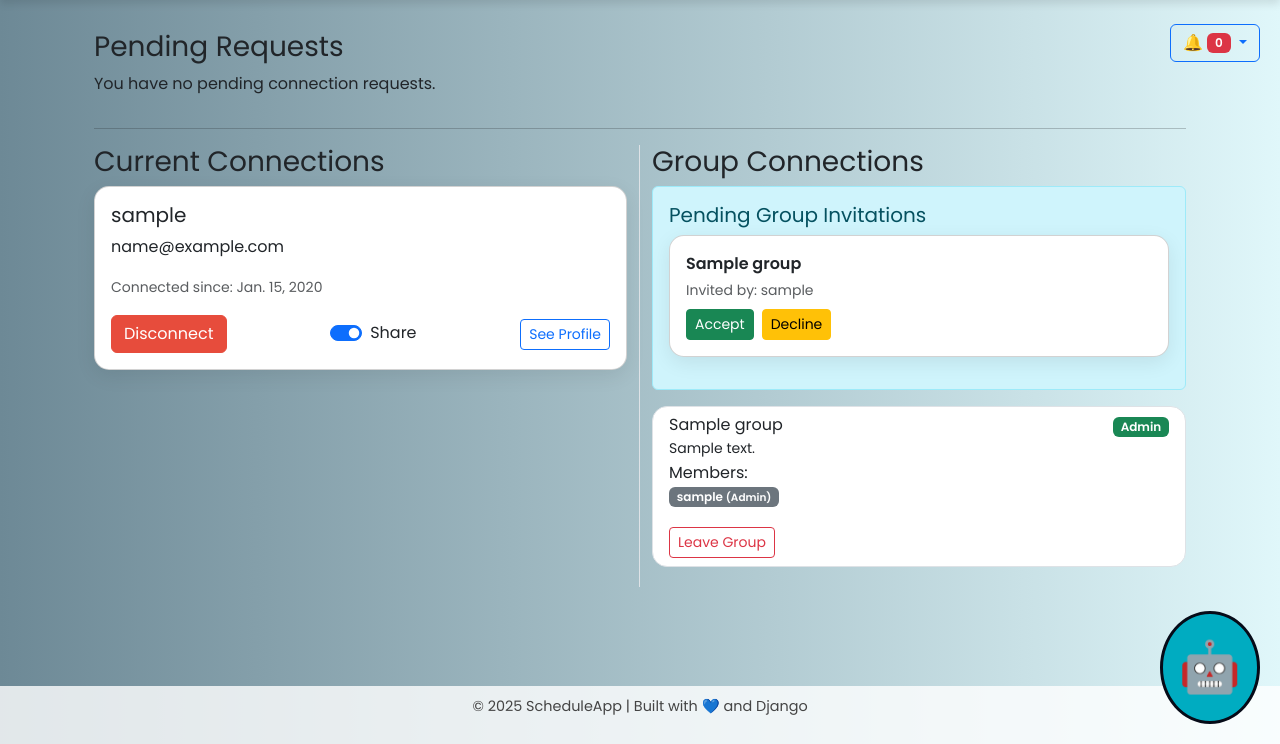
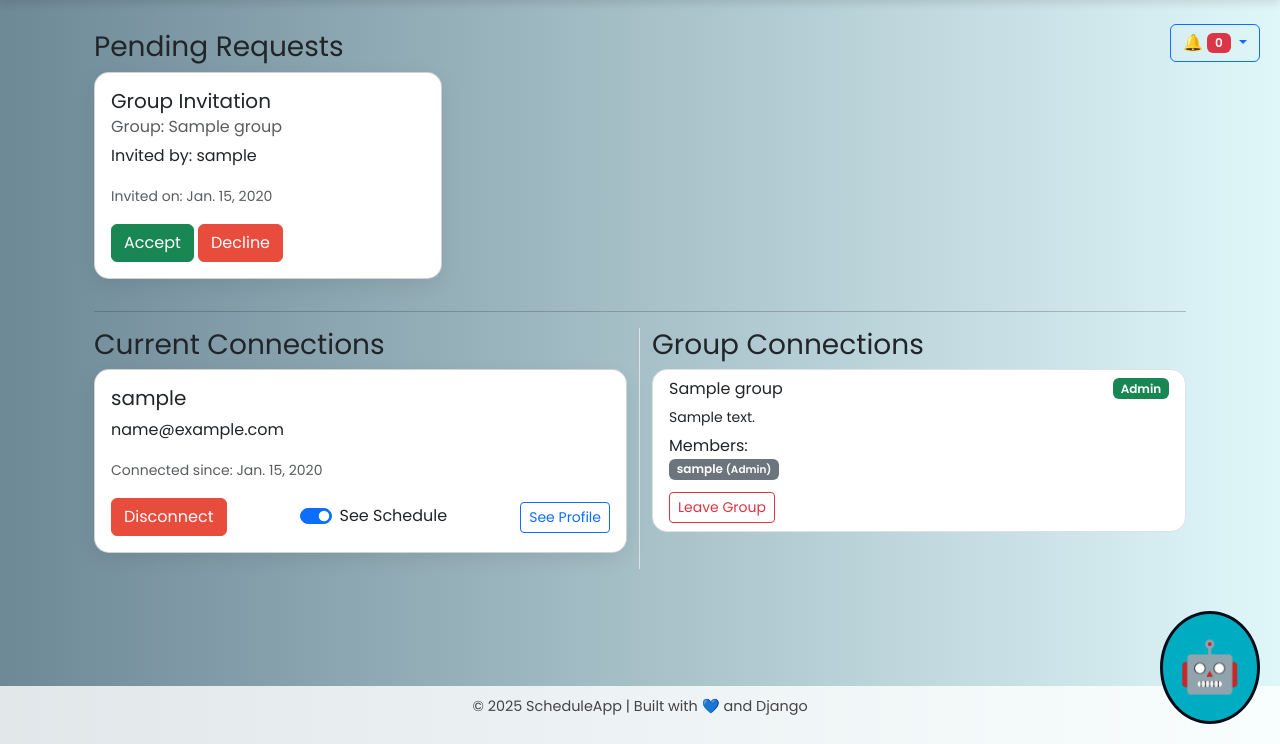
Before and after one commit to gablanck/project_files, a Django app: page /schedules/my-connections/ in a window 1280 px wide. Shown: the part 56-800 px from the top of the page. Run offline with Django 5.2, Linux system fonts and the light colour scheme; a user stored in the database is signed in; tables that the repository leaves empty hold one stand-in row (values such as "Sample post"); data that the repository does not hold is empty.

Commit message:
added changes to requests fixed errors

```diff
--- a/schedules/models.py
+++ b/schedules/models.py
@@ -19,6 +19,7 @@ class GroupMembership(models.Model):
     user = models.ForeignKey(User, on_delete=models.CASCADE, related_name='group_memberships')
     is_admin = models.BooleanField(default=False)
     joined_at = models.DateTimeField(auto_now_add=True)
+    show_in_calendar = models.BooleanField(default=True)  # Controls visibility of group events in user's calendar
 
     class Meta:
         unique_together = ('group', 'user')
--- a/schedules/urls.py
+++ b/schedules/urls.py
@@ -20,6 +20,7 @@ urlpatterns = [
     path('users/search/', views.user_search, name='user_search'),
     path('users/connect/<int:user_id>/', views.connect_user, name='connect_user'),
     path('users/disconnect/<int:user_id>/', views.disconnect_user, name='disconnect_user'),
+    path('users/cancel-request/<int:user_id>/', views.cancel_request_from_search, name='cancel_request_from_search'),
     path('my-connections/', views.my_connections, name='my_connections'),
 
     path('notifications/', views.get_notifications, name='get_notifications'),
@@ -38,8 +39,8 @@ urlpatterns = [
     path('groups/create/', views.group_create, name='group_create'),
     path('groups/<int:group_id>/invite/', views.group_invite, name='group_invite'),
     path('groups/<int:group_id>/leave/', views.leave_group, name='leave_group'),
-    path('group-invitation/<int:invitation_id>/accept/', views.group_accept_invite, name='group_accept_invite'),
-    path('group-invitation/<int:invitation_id>/decline/', views.group_decline_invite, name='group_decline_invite'),
+    path('group/invitation/<int:invitation_id>/accept/', views.group_accept_invite, name='group_accept_invite'),
+    path('group/invitation/<int:invitation_id>/reject/', views.group_decline_invite, name='group_decline_invite'),
     path('groups/<int:group_id>/', views.group_detail, name='group_detail'),
 
     path('profile/', views.profile_view, name='profile'),
--- a/schedules/views.py
+++ b/schedules/views.py
@@ -10,6 +10,7 @@ from .forms import RegisterForm
 from django.contrib.auth.models import User
 from django.http import JsonResponse
 from django.db.models import Q
+from django.db import transaction, IntegrityError
 from django.contrib import messages
 from datetime import datetime, time
 from django.views.decorators.csrf import csrf_exempt
@@ -50,7 +51,11 @@ from django.contrib.auth.decorators import login_required
 from .models import Event
 import re
 import traceback
-
+from django.views.decorators.http import require_POST
+from django.http import JsonResponse
+from django.contrib.auth.decorators import login_required
+from django.views.decorators.http import require_POST
+from django.http import JsonResponse
 
 @login_required
 def home(request):
@@ -389,29 +394,33 @@ def connect_user(request, user_id):
                 messages.info(request, f'Already connected with {user_to_connect.username}')
                 return redirect('user_search')
 
-            # Check if request already sent
+            # Check if request already sent (either direction)
             request_exists = ConnectionRequest.objects.filter(
-                sender=request.user,
-                receiver=user_to_connect,
+                (Q(sender=request.user, receiver=user_to_connect) |
+                 Q(sender=user_to_connect, receiver=request.user)),
                 accepted=False
             ).exists()
 
             if request_exists:
-                messages.info(request, f'Connection request already sent to {user_to_connect.username}')
+                messages.info(request, f'Connection request already exists with {user_to_connect.username}')
             else:
-                # Create new connection request
-                ConnectionRequest.objects.create(
-                    sender=request.user,
-                    receiver=user_to_connect
-                )
+                try:
+                    # Create new connection request with transaction handling
+                    with transaction.atomic():
+                        ConnectionRequest.objects.create(
+                            sender=request.user,
+                            receiver=user_to_connect
+                        )
 
-                # Create notification for the receiver
-                Notification.objects.create(
-                    user=user_to_connect,
-                    message=f"{request.user.username} sent you a connection request"
-                )
+                        # Create notification for the receiver
+                        Notification.objects.create(
+                            user=user_to_connect,
+                            message=f"{request.user.username} sent you a connection request"
+                        )
 
-                messages.success(request, f'Connection request sent to {user_to_connect.username}')
+                    messages.success(request, f'Connection request sent to {user_to_connect.username}')
+                except IntegrityError:
+                    messages.warning(request, f"Couldn't send request to {user_to_connect.username}. A request may already exist.")
         except User.DoesNotExist:
             messages.error(request, "User not found")
     return redirect('user_search')
@@ -566,6 +575,34 @@ def cancel_request(request, request_id):
             messages.error(request, f"Error canceling connection request: {str(e)}")
 
     return redirect('my_connections')
+
+@login_required
+def cancel_request_from_search(request, user_id):
+    """
+    View for canceling a connection request from the user search page
+    """
+    if request.method == 'POST':
+        try:
+            # Find the connection request
+            conn_request = ConnectionRequest.objects.get(
+                sender=request.user,
+                receiver_id=user_id,
+                accepted=False
+            )
+
+            # Store receiver's username for the message
+            receiver_name = conn_request.receiver.username
+
+            # Delete the connection request
+            conn_request.delete()
+
+            messages.success(request, f"Connection request to {receiver_name} canceled")
+        except ConnectionRequest.DoesNotExist:
+            messages.error(request, "Connection request not found")
+        except Exception as e:
+            messages.error(request, f"Error canceling request: {str(e)}")
+
+    return redirect('user_search')
 
 @login_required
 def get_events_api(request):
@@ -815,22 +852,90 @@ def group_invite(request, group_id):
 
 @login_required
 def group_accept_invite(request, invitation_id):
-    invitation = get_object_or_404(GroupInvitation, id=invitation_id, invited_user=request.user)
-    if invitation.status == "pending":
-        # Accepting invitation
-        GroupMembership.objects.create(group=invitation.group, user=request.user)
-        invitation.status = "accepted"
-        invitation.save()
-        messages.success(request, f"You joined group '{invitation.group.name}'.")
+    """
+    View for accepting a group invitation
+    """
+    if request.method == 'POST':
+        try:
+            # Get the invitation and verify it's for this user
+            invitation = get_object_or_404(
+                GroupInvitation,
+                id=invitation_id,
+                invited_user=request.user,
+                status='pending'
+            )
+
+            # Use transaction to ensure data consistency
+            with transaction.atomic():
+                # Create the group membership
+                GroupMembership.objects.create(
+                    group=invitation.group,
+                    user=request.user,
+                    is_admin=False,
+                    show_in_calendar=True  # Default to showing in calendar
+                )
+
+                # Update invitation status
+                invitation.status = 'accepted'
+                invitation.save()
+
+                # Create notification for the inviter
+                Notification.objects.create(
+                    user=invitation.invited_by,
+                    message=f"{request.user.username} accepted your invitation to join {invitation.group.name}"
+                )
+
+                messages.success(request, f"You have successfully joined {invitation.group.name}")
+
+        except IntegrityError:
+            messages.error(request, "You are already a member of this group")
+        except Exception as e:
+            messages.error(request, f"Error accepting invitation: {str(e)}")
+    else:
+        invitation = get_object_or_404(GroupInvitation, id=invitation_id, invited_user=request.user)
+        if invitation.status == "pending":
+            # Accepting invitation
+            GroupMembership.objects.create(group=invitation.group, user=request.user)
+            invitation.status = "accepted"
+            invitation.save()
+            messages.success(request, f"You joined group '{invitation.group.name}'.")
     return redirect('home')
 
 @login_required
-def group_decline_invite(request, invitation_id):
-    invitation = get_object_or_404(GroupInvitation, id=invitation_id, invited_user=request.user)
-    if invitation.status == "pending":
-        invitation.status = "declined"
-        invitation.save()
-        messages.info(request, f"You declined invite to '{invitation.group.name}'.")
+def group_decline_invite(_inviterequest, invitation_id):
+    """
+    View for declining a group invitation
+    """
+    if request.method == 'POST':
+        try:
+            # Get the invitation and verify it's for this user
+            invitation = get_object_or_404(
+                GroupInvitation,
+                id=invitation_id,
+                invited_user=request.user,
+                status='pending'
+            )
+
+            # Update invitation status
+            invitation.status = 'declined'
+            invitation.save()
+
+            # Create notification for the inviter
+            Notification.objects.create(
+                user=invitation.invited_by,
+                message=f"{request.user.username} declined your invitation to join {invitation.group.name}"
+            )
+
+            messages.success(request, f"You have declined the invitation to {invitation.group.name}")
+
+        except Exception as e:
+            messages.error(request, f"Error declining invitation: {str(e)}")
+    else:
+        invitation = get_object_or_404(GroupInvitation, id=invitation_id, invited_user=request.user)
+        if invitation.status == "pending":
+            invitation.status = "declined"
+            invitation.save()
+            messages.info(request, f"You declined invite to '{invitation.group.name}'.")
     return redirect('home')
 
 @login_required
@@ -1014,3 +1119,22 @@ def ask_ai(request):
             return JsonResponse({"error": str(e)}, status=500)
 
     return JsonResponse({"error": "Invalid request method"}, status=400)
+
+@login_required
+@require_POST
+def toggle_group_visibility(request, group_id):
+    """
+    Toggle whether a group's events are visible in the user's calendar view.
+    This affects only the current user's view of the group events.
+    """
+    try:
+        membership = GroupMembership.objects.get(
+            group_id=group_id,
+            user=request.user
+        )
+        visibility = request.POST.get('visibility') == 'true'
+        membership.show_in_calendar = visibility
+        membership.save()
+        return JsonResponse({'success': True})
+    except GroupMembership.DoesNotExist:
+        return JsonResponse({'success': False, 'error': 'Membership not found'}, status=404)
--- a/scheduling_app/templates/connections/my_connections.html
+++ b/scheduling_app/templates/connections/my_connections.html
@@ -6,11 +6,13 @@
     <!-- Pending Requests -->
     <h3>Pending Requests</h3>
     <div class="row">
+        <!-- Connection Requests -->
         {% for request in received_requests %}
         <div class="col-md-4 mb-3">
-            <div class=" card">
+            <div class="card">
                 <div class="card-body">
-                    <h5 class="card-title">{{ request.sender.username }}</h5>
+                    <h5 class="card-title">Connection Request</h5>
+                    <h6 class="card-subtitle mb-2 text-muted">From: {{ request.sender.username }}</h6>
                     <p class="card-text">{{ request.sender.email }}</p>
                     <p class="card-text"><small class="text-muted">Requested on: {{ request.created_at|date }}</small></p>
                     <form method="POST" action="{% url 'process_connection_request' request.id 'accept' %}" style="display:inline;">
@@ -24,11 +26,35 @@
                 </div>
             </div>
         </div>
-        {% empty %}
-        <div class="col-12">
-            <p>You have no pending connection requests.</p>
+        {% endfor %}
+
+        <!-- Group Invitations -->
+        {% for invite in pending_group_invitations %}
+        <div class="col-md-4 mb-3">
+            <div class="card">
+                <div class="card-body">
+                    <h5 class="card-title">Group Invitation</h5>
+                    <h6 class="card-subtitle mb-2 text-muted">Group: {{ invite.group.name }}</h6>
+                    <p class="card-text">Invited by: {{ invite.invited_by.username }}</p>
+                    <p class="card-text"><small class="text-muted">Invited on: {{ invite.invited_at|date }}</small></p>
+                    <form method="post" action="{% url 'group_accept_invite' invite.id %}" style="display:inline;">
+                        {% csrf_token %}
+                        <button class="btn btn-success" type="submit">Accept</button>
+                    </form>
+                    <form method="post" action="{% url 'group_decline_invite' invite.id %}" style="display:inline;">
+                        {% csrf_token %}
+                        <button class="btn btn-danger" type="submit">Decline</button>
+                    </form>
+                </div>
+            </div>
         </div>
         {% endfor %}
+
+        {% if not received_requests and not pending_group_invitations %}
+        <div class="col-12">
+            <p>You have no pending requests or invitations.</p>
+        </div>
+        {% endif %}
     </div>
 
     <!-- Divider and Two Column Layout -->
@@ -54,7 +80,7 @@
                             <div class="form-check form-switch">
                                 <input class="form-check-input" type="checkbox" name="share_schedule"
                                        {% if connection.share_schedule %}checked{% endif %} onchange="this.form.submit()">
-                                <label class="form-check-label">Share</label>
+                                <label class="form-check-label">See Schedule</label>
                             </div>
                         </form>
                         <a href="{% url 'view_user_profile' connection.connected_to.id %}" class="btn btn-outline-primary btn-sm">See Profile</a>
@@ -71,49 +97,19 @@
         <div class="col-md-6">
             <h3>Group Connections</h3>
 
-            <!-- Pending Group Invitations -->
-            {% if pending_group_invitations %}
-            <div class="alert alert-info">
-                <h5>Pending Group Invitations</h5>
-                <ul class="list-unstyled">
-                    {% for invite in pending_group_invitations %}
-                    <li class="mb-2">
-                        <div class="card">
-                            <div class="card-body">
-                                <p class="mb-1"><strong>{{ invite.group.name }}</strong></p>
-                                <p class="mb-2 small text-muted">Invited by: {{ invite.invited_by.username }}</p>
-                                <div class="d-flex">
-                                    <form method="post" action="{% url 'group_accept_invite' invite.id %}" class="me-2">
-                                        {% csrf_token %}
-                                        <button class="btn btn-success btn-sm" type="submit">Accept</button>
-                                    </form>
-                                    <form method="post" action="{% url 'group_decline_invite' invite.id %}">
-                                        {% csrf_token %}
-                                        <button class="btn btn-warning btn-sm" type="submit">Decline</button>
-                                    </form>
-                                </div>
-                            </div>
-                        </div>
-                    </li>
-                    {% endfor %}
-                </ul>
-            </div>
-            {% endif %}
-
             <!-- Current Groups -->
-
             {% if groups %}
                 <div class="list-group">
                     {% for group in groups %}
-                    <a href="{% url 'group_detail' group.id %}" class="list-group-item list-group-item-action">
-                        <div class="d-flex justify-content-between align-items-center">
-                            <h6 class="mb-1">{{ group.name }}</h6>
+                    <div class="list-group-item">
+                        <div class="d-flex justify-content-between align-items-center mb-2">
+                            <h6 class="mb-0">{{ group.name }}</h6>
                             {% if group.creator.id == user.id %}
                                 <span class="badge bg-success">Admin</span>
                             {% endif %}
                         </div>
 
-                        <p class="mb-1 small">{{ group.description|truncatechars:100 }}</p>
+                        <p class="mb-2 small">{{ group.description|truncatechars:100 }}</p>
                         <div class="mb-2">
                             <h6 class="mb-1">Members:</h6>
                             <div class="d-flex flex-wrap">
@@ -127,12 +123,15 @@
                                 {% endfor %}
                             </div>
                         </div>
-                        <form method="post" action="{% url 'leave_group' group.id %}" style="display:right;"
+                        <div class="d-flex justify-content-between align-items-center">
+                            <form method="post" action="{% url 'leave_group' group.id %}"
                                   onsubmit="return confirm('Are you sure you want to leave this group?')">
                                 {% csrf_token %}
-                                <button type="submit" class="btn btn-outline-danger btn-sm mt-2">Leave Group</button>
+                                <button type="submit" class="btn btn-outline-danger btn-sm">Leave Group</button>
                             </form>
-                    </a>
+
+                        </div>
+                    </div>
                     {% endfor %}
                 </div>
             {% else %}
```
Also changed, not shown: scheduling_app/templates/connections/user_search.html (+32 -24 lines), schedules/migrations/0010_event_category_userprofile.py (added), schedules/migrations/0011_groupmembership_show_in_calendar.py (added).
